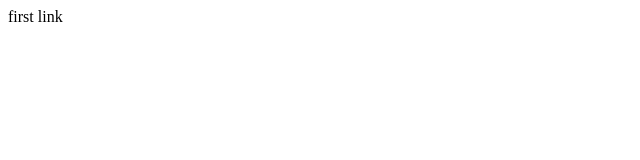
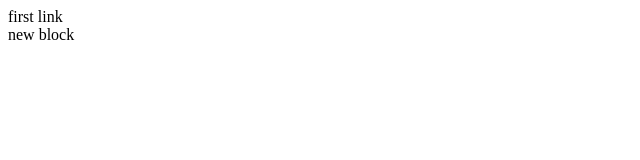
Before and after one commit to sktvpx/test-branches, a plain HTML site: page index.html in a window 1280 px wide. Shown: the full height of the page, 0-640 px from the left. Drawn offline with Linux system fonts and the light colour scheme.

Commit message:
new block returned

```diff
--- a/index.html
+++ b/index.html
@@ -7,5 +7,6 @@
 </head>
 <body>
     <a>first link</a>
+    <div>new block</div>
 </body>
 </html>
```
